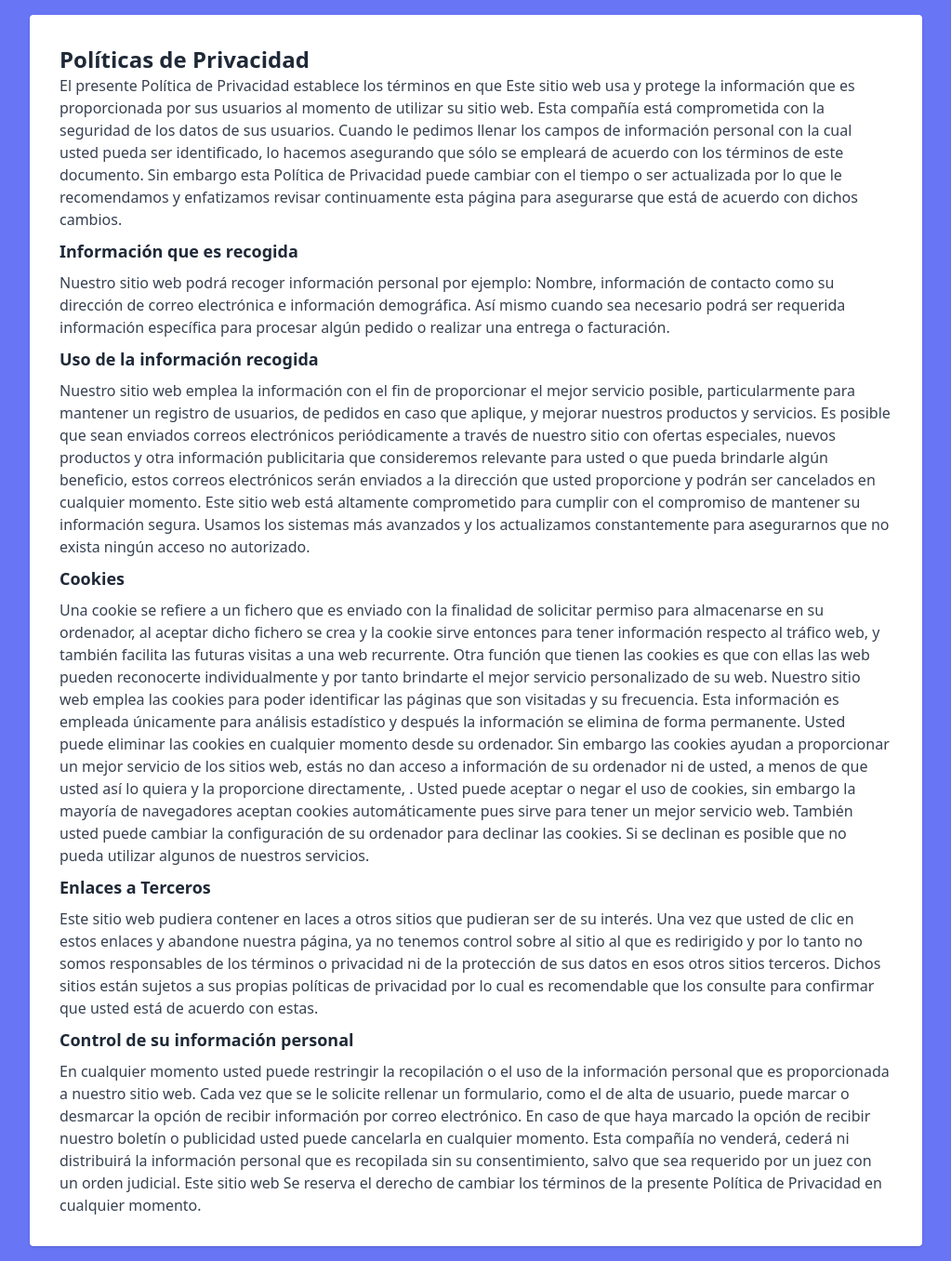
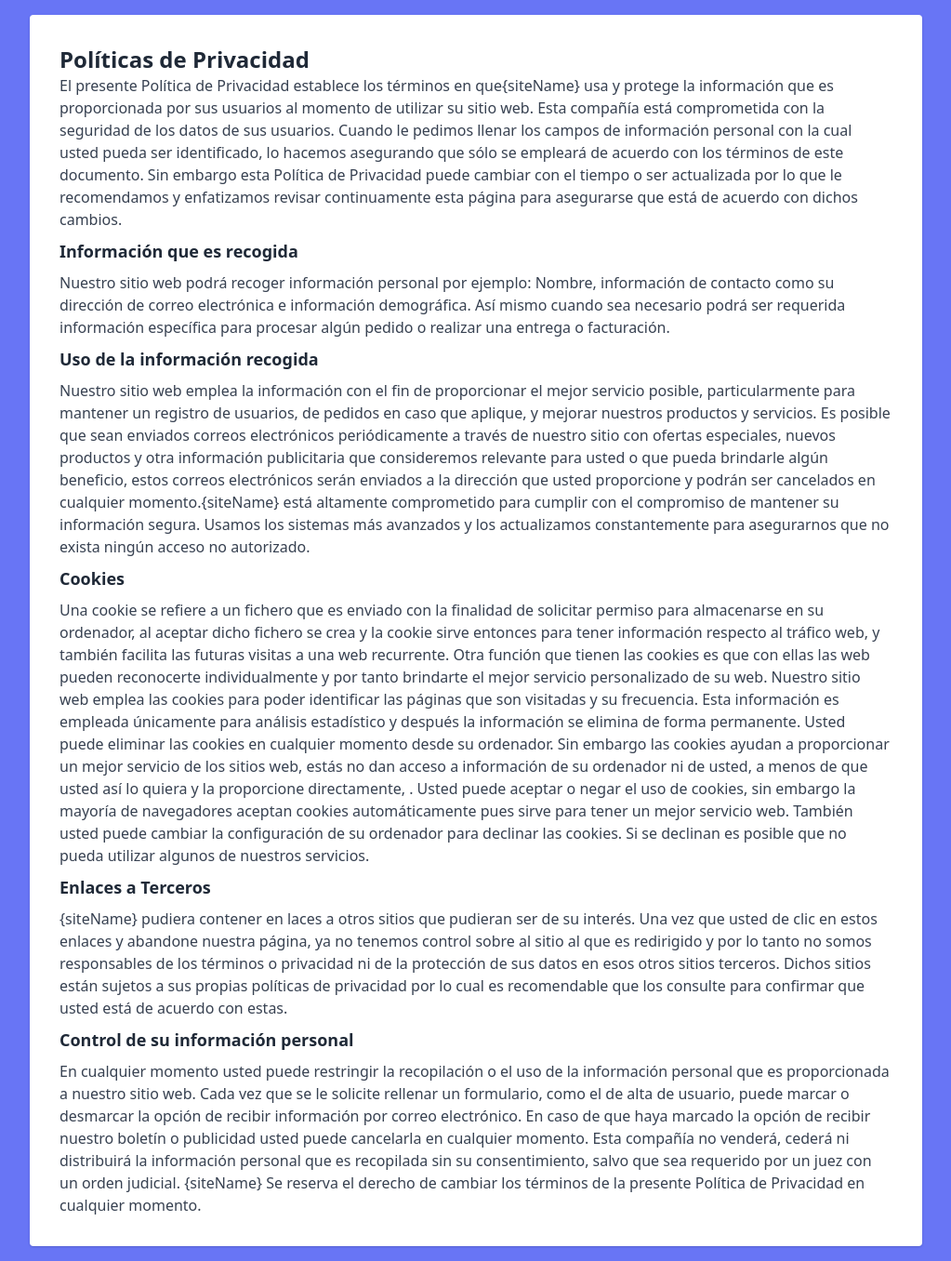
Before and after one commit to ftdgomez/mern-boilerplate, a Next.js app in the folder frontend/: page /politicas-de-privacidad in a window 1280 px wide. Shown: the whole page at 93% size, without its empty margins (128-1151 px from the left). Built offline with nearby package versions, Linux system fonts and the light colour scheme.

Commit message:
feat(pages): Add siteName variable

```diff
--- a/frontend/pages/politicas-de-privacidad.jsx
+++ b/frontend/pages/politicas-de-privacidad.jsx
@@ -1,7 +1,7 @@
 import React from 'react';
 
 const politicasdeprivacidad = () => {
-	const siteName = 'Este sitio web';
+	const siteName = '{siteName}';
 	return (
 		<div className='bg-primary'>
 			<main className='container'>
@@ -9,8 +9,8 @@ const politicasdeprivacidad = () => {
 					<h1 className='title'>Políticas de Privacidad</h1>
 					<p>
 						El presente Política de Privacidad establece los términos en que
-						Este sitio web usa y protege la información que es proporcionada por
-						sus usuarios al momento de utilizar su sitio web. Esta compañía está
+						{siteName} usa y protege la información que es proporcionada por sus
+						usuarios al momento de utilizar su sitio web. Esta compañía está
 						comprometida con la seguridad de los datos de sus usuarios. Cuando
 						le pedimos llenar los campos de información personal con la cual
 						usted pueda ser identificado, lo hacemos asegurando que sólo se
@@ -39,7 +39,7 @@ const politicasdeprivacidad = () => {
 						consideremos relevante para usted o que pueda brindarle algún
 						beneficio, estos correos electrónicos serán enviados a la dirección
 						que usted proporcione y podrán ser cancelados en cualquier momento.
-						Este sitio web está altamente comprometido para cumplir con el
+						{siteName} está altamente comprometido para cumplir con el
 						compromiso de mantener su información segura. Usamos los sistemas
 						más avanzados y los actualizamos constantemente para asegurarnos que
 						no exista ningún acceso no autorizado.
@@ -70,10 +70,10 @@ const politicasdeprivacidad = () => {
 					</p>
 					<h2 className='subtitle'>Enlaces a Terceros</h2>
 					<p>
-						Este sitio web pudiera contener en laces a otros sitios que pudieran
-						ser de su interés. Una vez que usted de clic en estos enlaces y
-						abandone nuestra página, ya no tenemos control sobre al sitio al que
-						es redirigido y por lo tanto no somos responsables de los términos o
+						{siteName} pudiera contener en laces a otros sitios que pudieran ser
+						de su interés. Una vez que usted de clic en estos enlaces y abandone
+						nuestra página, ya no tenemos control sobre al sitio al que es
+						redirigido y por lo tanto no somos responsables de los términos o
 						privacidad ni de la protección de sus datos en esos otros sitios
 						terceros. Dichos sitios están sujetos a sus propias políticas de
 						privacidad por lo cual es recomendable que los consulte para
@@ -90,8 +90,8 @@ const politicasdeprivacidad = () => {
 						cancelarla en cualquier momento. Esta compañía no venderá, cederá ni
 						distribuirá la información personal que es recopilada sin su
 						consentimiento, salvo que sea requerido por un juez con un orden
-						judicial. Este sitio web Se reserva el derecho de cambiar los
-						términos de la presente Política de Privacidad en cualquier momento.
+						judicial. {siteName} Se reserva el derecho de cambiar los términos
+						de la presente Política de Privacidad en cualquier momento.
 					</p>
 				</div>
 			</main>
```
